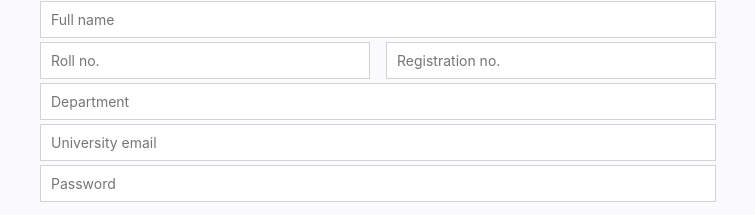
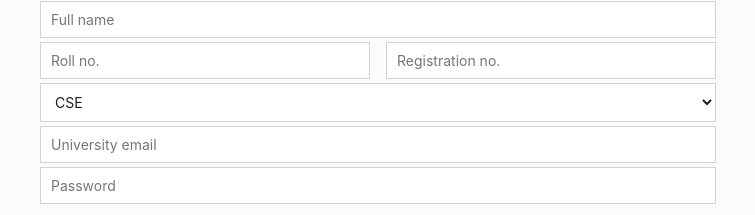
Before and after one commit to abdullahbazaz/Greadter, a plain HTML site: page signup.html in a window 1280 px wide. Shown: the part 279-494 px from the top of the page, 262-1017 px from the left. Drawn offline with Linux system fonts and the light colour scheme.

Commit message:
replace dept text input with dropdown CSE/ME/ECE/CE

```diff
--- a/signup.html
+++ b/signup.html
@@ -25,7 +25,12 @@
         <div><input id="sRoll" placeholder="Roll no." autocomplete="off"></div>
         <div><input id="sReg" placeholder="Registration no." autocomplete="off"></div>
       </div>
-      <input id="sDept" placeholder="Department" autocomplete="off">
+      <select id="sDept">
+        <option value="CSE">CSE</option>
+        <option value="ME">ME</option>
+        <option value="ECE">ECE</option>
+        <option value="CE">CE</option>
+      </select>
       <input id="sEmail" type="email" placeholder="University email" autocomplete="off">
       <input id="sPass" type="password" placeholder="Password" autocomplete="new-password">
       <div class="toolbar"><button class="btn primary" id="signupStudent">Create account</button></div>
```
Also changed, not shown: student.html (+6 -1 lines).
